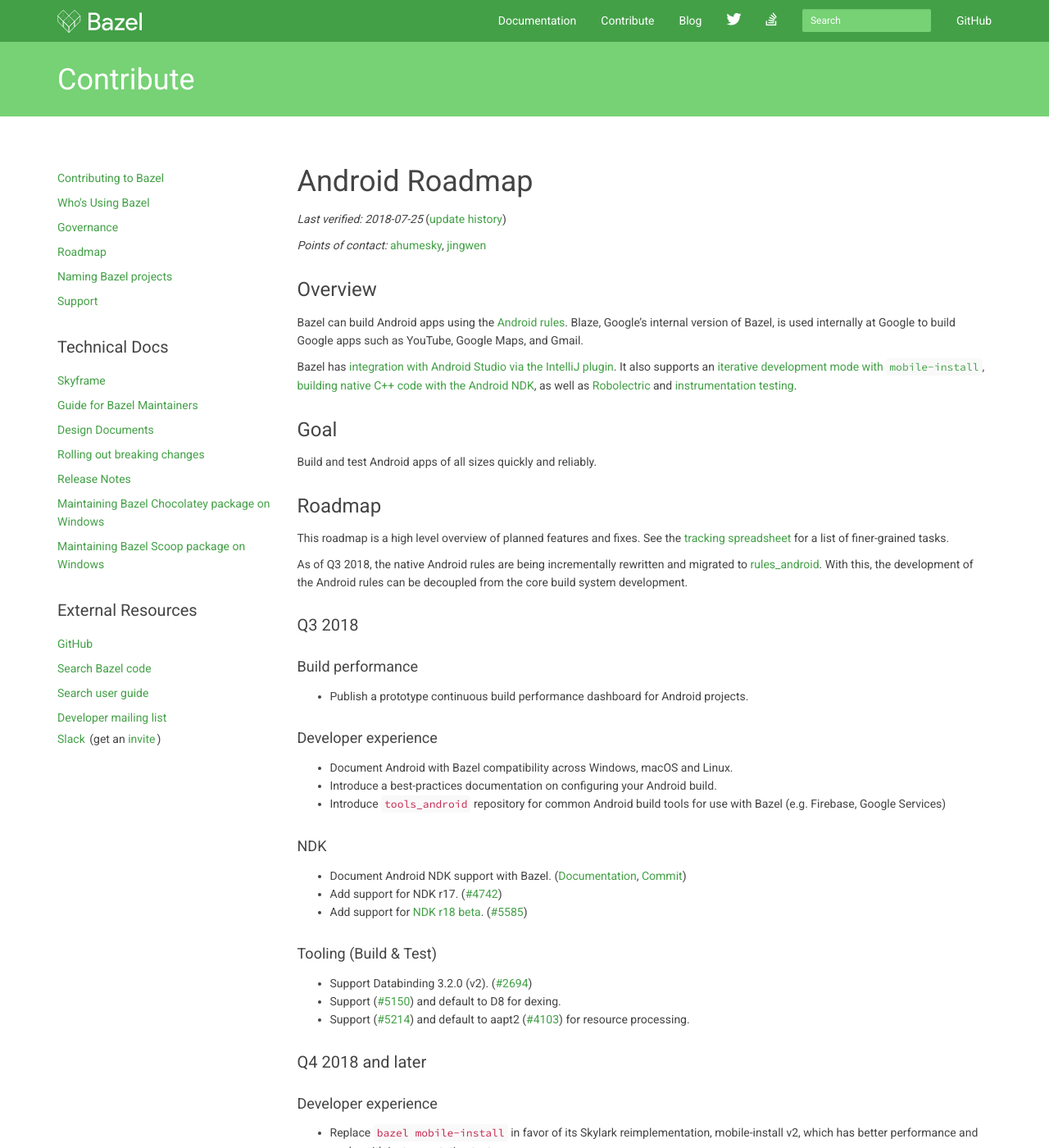
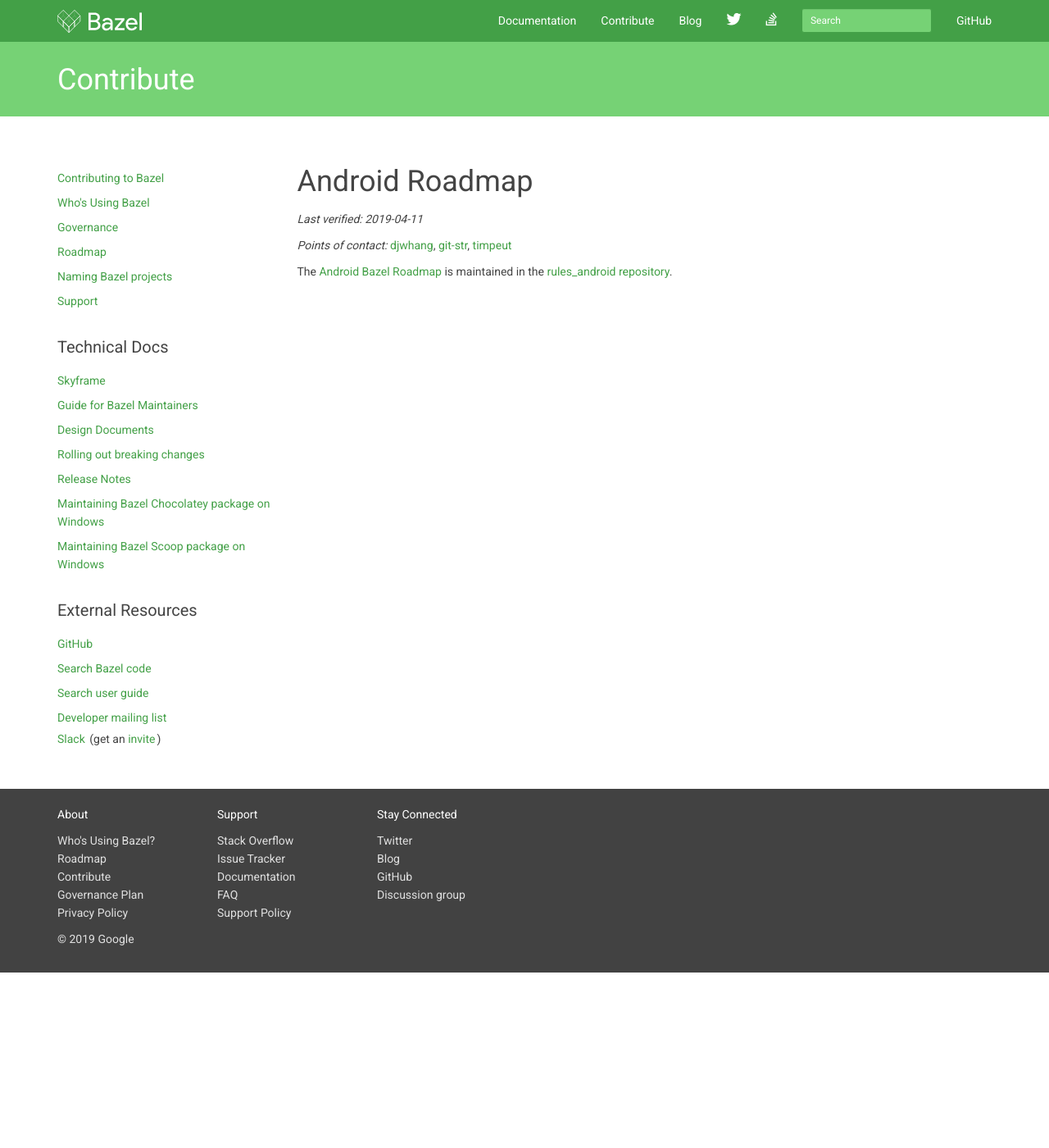
Before and after one commit to bazelbuild/bazel-website, a Jekyll site: the page built from roadmaps/android.md, in a window 1280 px wide and 1400 px high. Shown: the whole window at 82% size. Built offline with Jekyll 4.4.1, drawn with Linux system fonts in a browser that asks for light colours; nearby versions of some CDN libraries; library files that are not in the unit come from our copies; comment, search, counter and statistics services are not loaded; some of the changed text lies outside the part shown.

Commit message:
Update android.md

```diff
--- a/roadmaps/android.md
+++ b/roadmaps/android.md
@@ -5,79 +5,8 @@
 
 # Android Roadmap
 
-*Last verified: 2018-07-25*
-([update history](https://github.com/bazelbuild/bazel-website/commits/master/roadmaps/android.md))
+*Last verified: 2019-04-11*
 
-*Points of contact:* [ahumesky](https://github.com/ahumesky), [jingwen](https://github.com/jin)
+*Points of contact:* [djwhang](https://github.com/djwhang), [git-str](https://github.com/git-str), [timpeut](https://github.com/timpeut)
 
-## Overview
-
-Bazel can build Android apps using the [Android
-rules](https://docs.bazel.build/versions/master/be/android.html). Blaze,
-Google's internal version of Bazel, is used internally at Google to build Google
-apps such as YouTube, Google Maps, and Gmail.
-
-Bazel has [integration with Android Studio via the IntelliJ
-plugin](https://ij.bazel.build/). It also supports an [iterative development
-mode with
-`mobile-install`](https://docs.bazel.build/versions/master/mobile-install.html),
-[building native C++ code with the Android
-NDK](https://docs.bazel.build/versions/master/android-ndk.html), as well as
-[Robolectric](https://docs.bazel.build/versions/master/be/android.html#android_local_test)
-and [instrumentation
-testing](https://docs.bazel.build/versions/master/android-instrumentation-test.html).
-
-## Goal
-
-Build and test Android apps of all sizes quickly and reliably.
-
-## Roadmap
-
-This roadmap is a high level overview of planned features and fixes. See the
-[tracking
-spreadsheet](https://docs.google.com/spreadsheets/d/1-BjWLdv3SKGnEBOdLmzPPhTPNErRVMQerjrI60N_DVs/edit#gid=1123749242)
-for a list of finer-grained tasks.
-
-As of Q3 2018, the native Android rules are being incrementally rewritten and
-migrated to [rules_android](https://github.com/bazelbuild/rules_android). With
-this, the development of the Android rules can be decoupled from the core build
-system development.
-
-### Q3 2018
-
-#### Build performance
-
-- Publish a prototype continuous build performance dashboard for Android projects.
-
-#### Developer experience
-
-- Document Android with Bazel compatibility across Windows, macOS and Linux.
-- Introduce a best-practices documentation on configuring your Android build.
-- Introduce `tools_android` repository for common Android build tools for use
-  with Bazel (e.g. Firebase, Google Services)
-
-#### NDK
-
-- Document Android NDK support with Bazel. ([Documentation](https://docs.bazel.build/versions/master/android-ndk.html), [Commit](https://github.com/bazelbuild/bazel/commit/e169b94ce9b0e964b8edd231ef7eb3bed1cd2ccf#diff-64a8f141fa31bcfadcd36fa00be7872b))
-- Add support for NDK r17. ([#4742](https://github.com/bazelbuild/bazel/issues/4742))
-- Add support for [NDK r18 beta](https://github.com/android-ndk/ndk/wiki#ndk-r18). ([#5585](https://github.com/bazelbuild/bazel/issues/5585))
-
-#### Tooling (Build & Test)
-
-- Support Databinding 3.2.0 (v2). ([#2694](https://github.com/bazelbuild/bazel/issues/2694))
-- Support ([#5150](https://github.com/bazelbuild/bazel/issues/5150)) and default to D8 for dexing.
-- Support ([#5214](https://github.com/bazelbuild/bazel/issues/5214)) and default to aapt2 ([#4103](https://github.com/bazelbuild/bazel/issues/4103)) for resource processing.
-
-### Q4 2018 and later
-
-#### Developer experience
-
-- Replace `bazel mobile-install` in favor of its Skylark reimplementation,
-  mobile-install v2, which has better performance and works with instrumentation
-  tests.
-- Interoperability with Kotlin.
-- Design and implement tooling for migrating Android projects to Bazel.
-
-#### Rules
-
-- Introduce `android_archive` rule to build AARs from `android_library` targets.
+The [Android Bazel Roadmap](https://github.com/bazelbuild/rules_android/blob/master/ROADMAP.md) is maintained in the [rules_android repository](https://github.com/bazelbuild/rules_android/).
```
